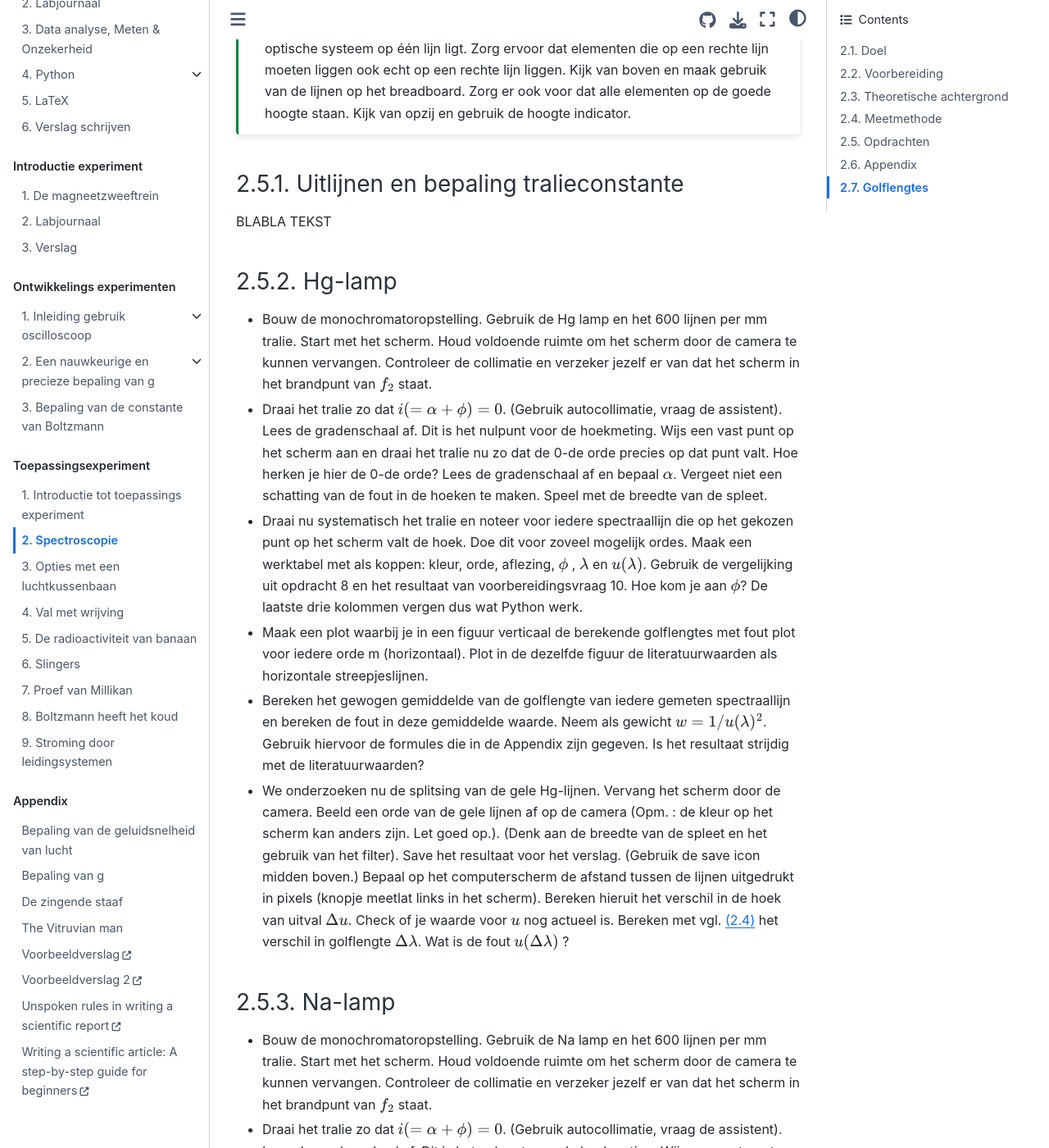
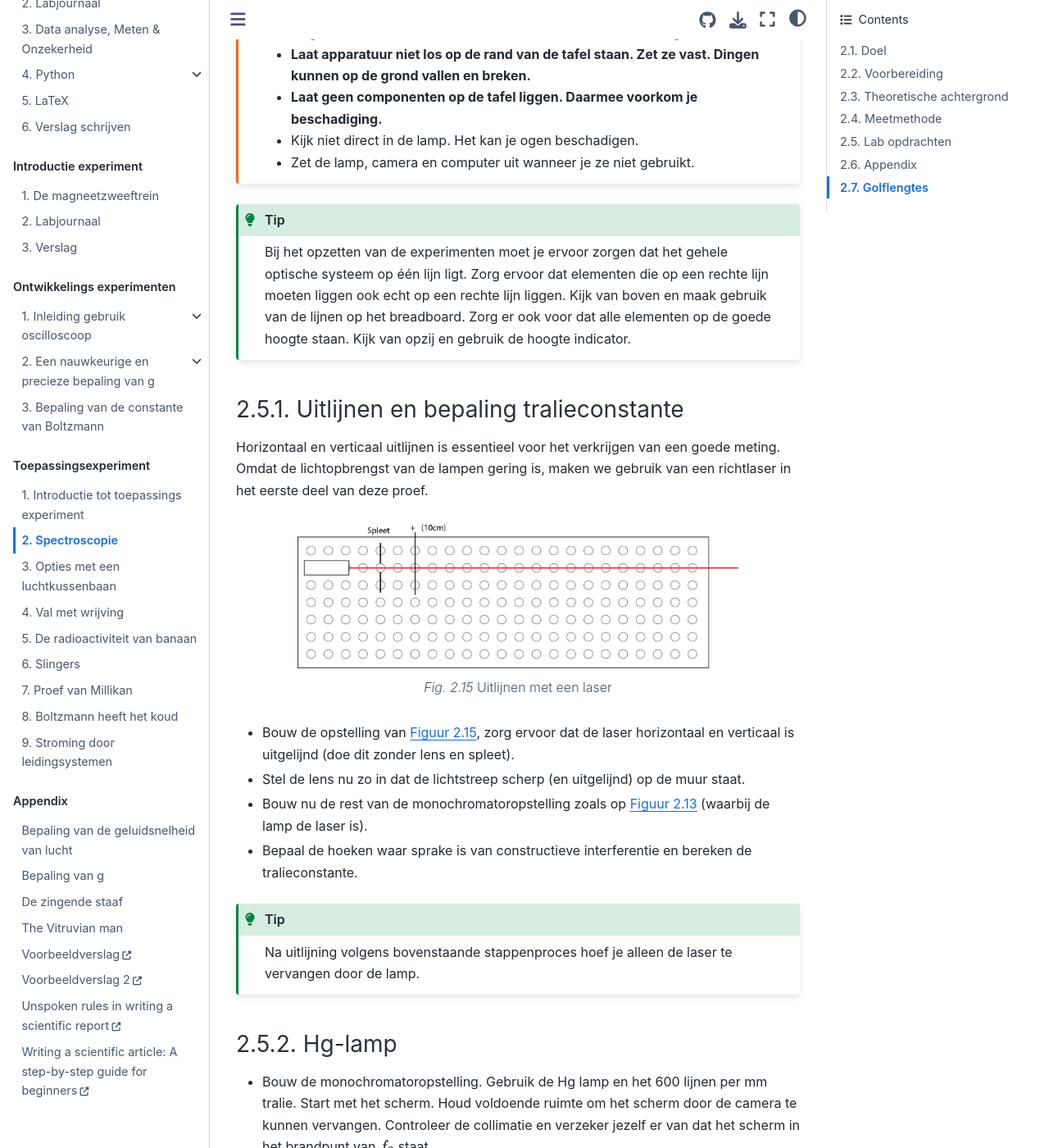
Before and after one commit to Contemporary-Physicslab/NP-new-style, a Jupyter Book: the page built from book/Deel5/Spectroscopie.md, in a window 1280 px wide and 1400 px high, scrolled down 13651 px. Shown: the whole window at 82% size. Built offline with Jupyter Book 1.0.4 settings and Sphinx 7.4.7 and the Sphinx Book theme 1.1.4, drawn with Linux system fonts in a browser that asks for light colours; pages that are not in the unit, such as notebooks, are missing from menus; comment, search, counter and statistics services are not loaded; some of the changed text lies outside the part shown.

Commit message:
spectroscopie

````diff
--- a/book/Deel5/Spectroscopie.md
+++ b/book/Deel5/Spectroscopie.md
@@ -207,7 +207,7 @@ De opstelling die we gebruiken voor het bepalen van de golflengte van de zichtba
 
 ```{figure} Figures/Spectroscopie/II_8_figuur11.png
 ---
-width: 40%
+width: 60%
 name: fig:II8opstelling
 ---
 Opstelling voor het meten van de golflengte van spectraallijnen.
@@ -229,13 +229,12 @@ waarin het $N$ het aantal lijnen per lengte eenheid is,
 $\lambda$ de golflengte en $m$ orde van de buiging. $m$ kan positieve en negatieve waarden (en nul) aannemen.
 ```
 
-
-```{admonition} Opdracht 9
+```{exercise}
 :class: dropdown
  Voor de situatie geschetst in {numref}`Figuur {number} <fig:II8opstelling>`, is $m$ dan positief of negatief? Klopt dat met je antwoord bij vraag 5?
 ```
 
-```{admonition} Opdracht 10
+```{exercise}
 :class: dropdown
  Met de vergelijking uit opdracht 8 kunnen we uit metingen van $\alpha$ en $\phi$, $\lambda$ bepalen. Als we de
 onzekerheden in $\alpha$ en $\phi$, $u(\alpha)$ en $u(\phi)$ noemen, leid dan de doorwerkingsformule voor de onzekerheid in $\lambda$ , $u(\lambda)$ af.
@@ -252,7 +251,7 @@ $$ \Delta \lambda=\frac{\cos u}{m N} \Delta u $$ (eq:delta_lambda)
 
 $\Delta u$ berekenen we uit de afstand van de spectraallijnen op de camera en de brandpuntsafstand van $f_2$. De eenheid van $\Delta u$ is radialen.
 
-```{admonition} Opdracht 11
+```{exercise}
 :class: dropdown
  Met vgl. {eq}`eq:delta_lambda` kan uit metingen van $u$ en $\Delta u$, $\Delta\lambda$ bepaald worden. Je wilt natuurlijk de onzekerheid in $\Delta\lambda$ weten. Als je op de gebruikelijke manier de doorwerkingformule gaat uitrekenen, stuit je op een notatieprobleem. Noem daarom in deze vraag de uitgaande hoek $v$ (was $u$) en het kleine verschil in uitgaande hoek $\Delta v$ (was $\Delta u$). Als we de onzekerheden in $v$ en $\Delta v$ aangeven met $u(v)$ en $u(\Delta v)$, leid dan de doorwerkingsformule voor de onzekerheid in $\Delta\lambda$, $u(\Delta\lambda)$ af.
 ```
@@ -280,13 +279,13 @@ $$ R_{theor}=\frac{\lambda}{\Delta \lambda}=m N_{tot} $$ (eq:Rtheory)
 
 waarin $m$ de orde van de spectraallijnen is. $N_{tot}$ is het totaal aantal tralielijnen dat meedoet in het interferentie proces. Dus voor een tralie dat volledig belicht wordt, is $N_{tot}$ het aantal lijnen op het tralie (zie ook Wolfson hfdst. 32.3).
 
-```{admonition} Opdracht 12
+```{exercise}
 :class: dropdown
  Bedenk tenminste twee redenen waarom in de praktijk het waargenomen oplossend vermogen kleiner is dan de theoretische waarde.
 ```
 
 
-## Opdrachten
+## Lab opdrachten
 
 ```{warning}
 * **HOUD DE TRALIES ALLEEN VAST AAN DE RECHTHOEKIGE TRALIEBEHUIZING OF AAN DE STEEL VAN DE BEHUIZING. Een vingerafdruk of een kras kan niet worden gereinigd of gerepareerd. Tralies zijn erg duur.**
@@ -305,8 +304,24 @@ Bij het opzetten van de experimenten moet je ervoor zorgen dat het gehele optisc
 ```
 
 ### Uitlijnen en bepaling tralieconstante
-BLABLA TEKST
+Horizontaal en verticaal uitlijnen is essentieel voor het verkrijgen van een goede meting. Omdat de lichtopbrengst van de lampen gering is, maken we gebruik van een richtlaser in het eerste deel van deze proef.
 
+```{figure} Figures/Spectroscopie/Uitlijnen.png
+---
+width: 80%
+name: fig_uitlijnen
+---
+Uitlijnen met een laser
+```
+
+* Bouw de opstelling van {numref}`Figuur {number} <fig_uitlijnen>`, zorg ervoor dat de laser horizontaal en verticaal is uitgelijnd (doe dit zonder lens en spleet).
+* Stel de lens nu zo in dat de lichtstreep scherp (en uitgelijnd) op de muur staat.
+* Bouw nu de rest van de monochromatoropstelling zoals op {numref}`Figuur {number} <fig:II8opstelling>` (waarbij de lamp de laser is).
+* Bepaal de hoeken waar sprake is van constructieve interferentie en bereken de tralieconstante.
+
+```{tip}
+Na uitlijning volgens bovenstaande stappenproces hoef je alleen de laser te vervangen door de lamp.
+```
 
 ### Hg-lamp
 
````
Also changed, not shown: book/Deel5/Figures/Spectroscopie/Uitlijnen.png (added), 1 other file.
